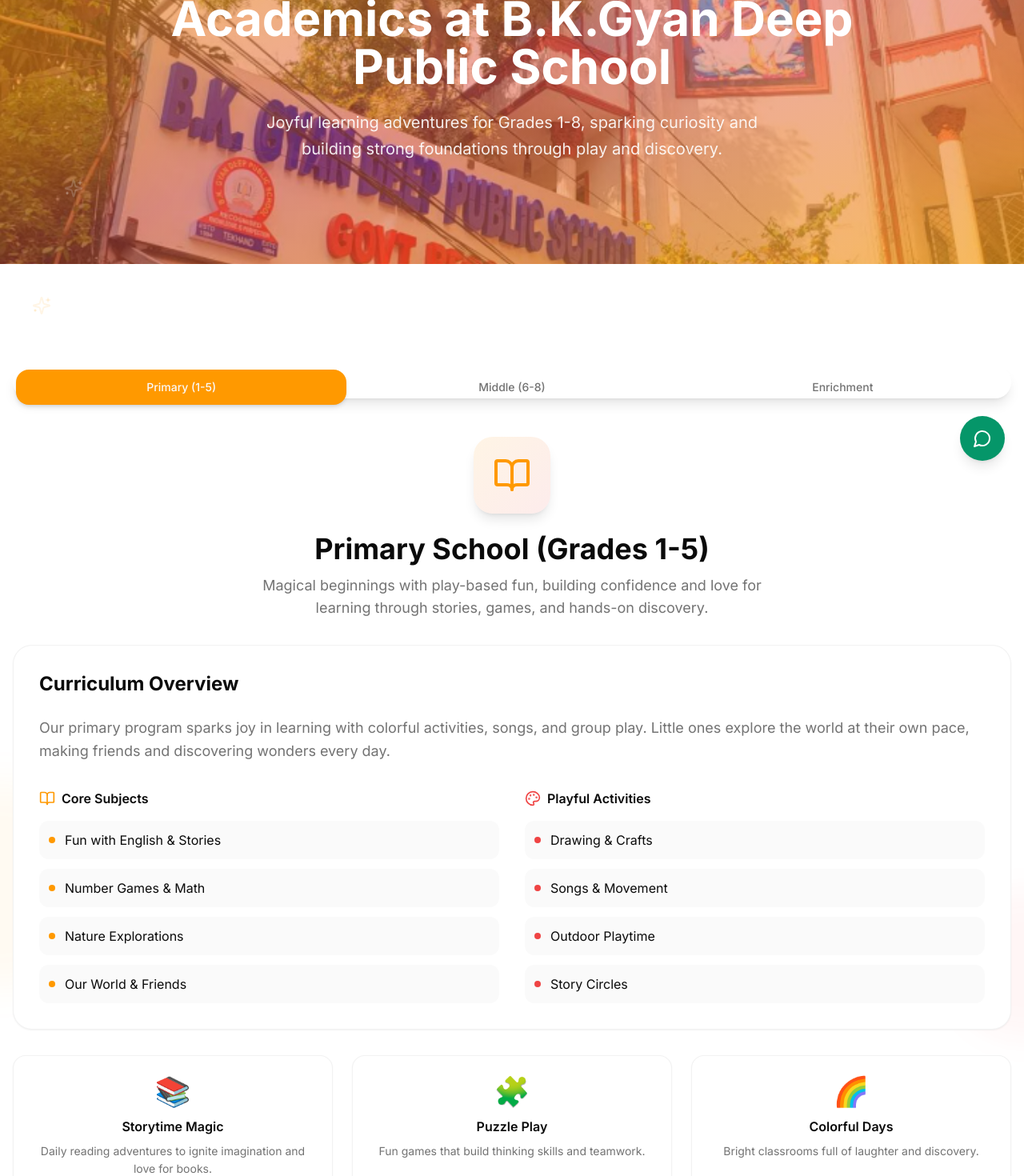
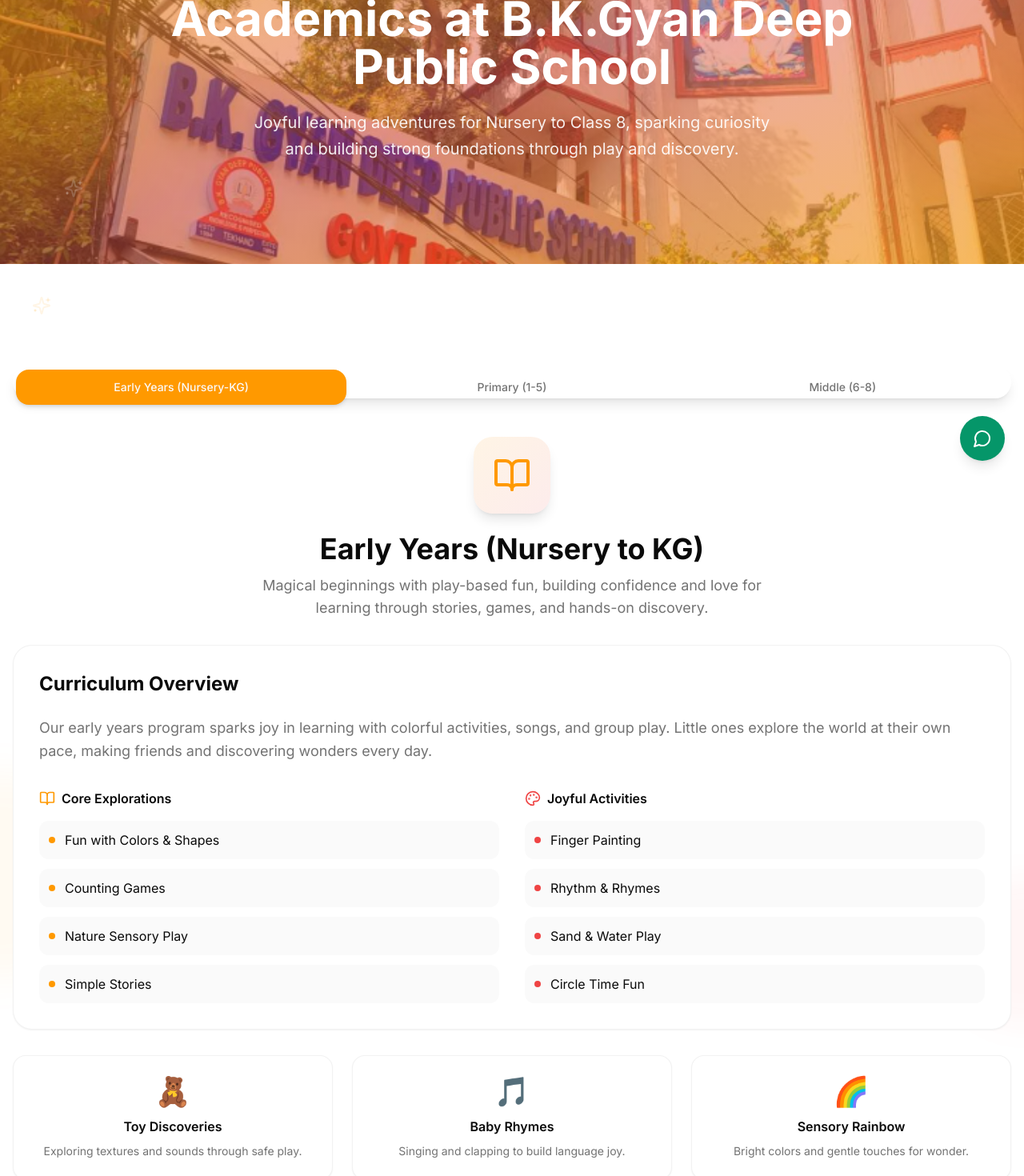
Before and after one commit to ShaaCoder/gyandeeptest, a Next.js app: page /academics in a window 1280 px wide. Shown: the part 200-1670 px from the top of the page at 80% size. Built offline with nearby package versions, Linux system fonts and the light colour scheme.

Commit message:
correct the details of nursury to 8th

```diff
--- a/app/academics/page.tsx
+++ b/app/academics/page.tsx
@@ -44,7 +44,7 @@ export default function Academics() {
               </span>
             </h1>
             <p className="text-xl text-background/90 leading-relaxed max-w-2xl mx-auto">
-              Joyful learning adventures for Grades 1-8, sparking curiosity and building strong foundations through play and discovery.
+              Joyful learning adventures for Nursery to Class 8, sparking curiosity and building strong foundations through play and discovery.
             </p>
           </div>
         </div>
@@ -60,18 +60,113 @@ export default function Academics() {
           </div>
         </div>
         <div className="container mx-auto px-4 relative z-10">
-          <Tabs defaultValue="primary" className="max-w-7xl mx-auto animate-in fade-in-0 slide-in-from-top-4 duration-1000">
+          <Tabs defaultValue="early" className="max-w-7xl mx-auto animate-in fade-in-0 slide-in-from-top-4 duration-1000">
             <TabsList className="grid w-full grid-cols-3 mb-12 rounded-3xl bg-card border-border/50 p-1 shadow-lg">
+              <TabsTrigger value="early" className="data-[state=active]:bg-primary data-[state=active]:text-primary-foreground data-[state=active]:shadow-md rounded-2xl transition-all duration-300 py-3">
+                Early Years (Nursery-KG)
+              </TabsTrigger>
               <TabsTrigger value="primary" className="data-[state=active]:bg-primary data-[state=active]:text-primary-foreground data-[state=active]:shadow-md rounded-2xl transition-all duration-300 py-3">
                 Primary (1-5)
               </TabsTrigger>
               <TabsTrigger value="middle" className="data-[state=active]:bg-primary data-[state=active]:text-primary-foreground data-[state=active]:shadow-md rounded-2xl transition-all duration-300 py-3">
                 Middle (6-8)
               </TabsTrigger>
-              <TabsTrigger value="enrichment" className="data-[state=active]:bg-primary data-[state=active]:text-primary-foreground data-[state=active]:shadow-md rounded-2xl transition-all duration-300 py-3">
-                Enrichment
-              </TabsTrigger>
             </TabsList>
+
+            {/* Early Years Tab */}
+            <TabsContent value="early" className="space-y-8 animate-in fade-in-0 slide-in-from-bottom-2 duration-700">
+              <div className="text-center mb-8">
+                <div className="w-24 h-24 bg-gradient-to-br from-primary/10 to-destructive/10 rounded-3xl flex items-center justify-center mx-auto mb-6 shadow-lg">
+                  <BookOpen className="h-12 w-12 text-primary" />
+                </div>
+                <h2 className="text-3xl md:text-4xl font-bold text-foreground mb-3">Early Years (Nursery to KG)</h2>
+                <p className="text-muted-foreground max-w-2xl mx-auto text-lg">
+                  Magical beginnings with play-based fun, building confidence and love for learning through stories, games, and hands-on discovery.
+                </p>
+              </div>
+
+              <Card className="group bg-card border-border/50 rounded-3xl hover:shadow-2xl transition-all duration-700">
+                <CardContent className="p-8">
+                  <h3 className="text-2xl font-bold text-foreground mb-6 group-hover:text-primary">Curriculum Overview</h3>
+                  <p className="text-muted-foreground mb-8 leading-relaxed text-lg group-hover:text-foreground/90">
+                    Our early years program sparks joy in learning with colorful activities, songs, and group play. Little ones explore the world at their own pace, making friends and discovering wonders every day.
+                  </p>
+
+                  <div className="grid md:grid-cols-2 gap-8">
+                    <div className="space-y-4">
+                      <h4 className="font-semibold text-foreground mb-3 flex items-center gap-2">
+                        <BookOpen className="h-5 w-5 text-primary" />
+                        Core Explorations
+                      </h4>
+                      <ul className="space-y-3">
+                        <li className="flex items-center gap-3 p-3 bg-muted/50 rounded-xl group-hover:bg-primary/5 transition-colors">
+                          <div className="w-2 h-2 bg-primary rounded-full" />
+                          Fun with Colors & Shapes
+                        </li>
+                        <li className="flex items-center gap-3 p-3 bg-muted/50 rounded-xl group-hover:bg-primary/5 transition-colors">
+                          <div className="w-2 h-2 bg-primary rounded-full" />
+                          Counting Games
+                        </li>
+                        <li className="flex items-center gap-3 p-3 bg-muted/50 rounded-xl group-hover:bg-primary/5 transition-colors">
+                          <div className="w-2 h-2 bg-primary rounded-full" />
+                          Nature Sensory Play
+                        </li>
+                        <li className="flex items-center gap-3 p-3 bg-muted/50 rounded-xl group-hover:bg-primary/5 transition-colors">
+                          <div className="w-2 h-2 bg-primary rounded-full" />
+                          Simple Stories
+                        </li>
+                      </ul>
+                    </div>
+
+                    <div className="space-y-4">
+                      <h4 className="font-semibold text-foreground mb-3 flex items-center gap-2">
+                        <Palette className="h-5 w-5 text-destructive" />
+                        Joyful Activities
+                      </h4>
+                      <ul className="space-y-3">
+                        <li className="flex items-center gap-3 p-3 bg-muted/50 rounded-xl group-hover:bg-destructive/5 transition-colors">
+                          <div className="w-2 h-2 bg-destructive rounded-full" />
+                          Finger Painting
+                        </li>
+                        <li className="flex items-center gap-3 p-3 bg-muted/50 rounded-xl group-hover:bg-destructive/5 transition-colors">
+                          <div className="w-2 h-2 bg-destructive rounded-full" />
+                          Rhythm & Rhymes
+                        </li>
+                        <li className="flex items-center gap-3 p-3 bg-muted/50 rounded-xl group-hover:bg-destructive/5 transition-colors">
+                          <div className="w-2 h-2 bg-destructive rounded-full" />
+                          Sand & Water Play
+                        </li>
+                        <li className="flex items-center gap-3 p-3 bg-muted/50 rounded-xl group-hover:bg-destructive/5 transition-colors">
+                          <div className="w-2 h-2 bg-destructive rounded-full" />
+                          Circle Time Fun
+                        </li>
+                      </ul>
+                    </div>
+                  </div>
+                </CardContent>
+              </Card>
+
+              {/* Highlight Cards */}
+              <div className="grid md:grid-cols-3 gap-6">
+                {[
+                  { emoji: '🧸', title: 'Toy Discoveries', desc: 'Exploring textures and sounds through safe play.', color: 'from-primary/10 to-destructive/10' },
+                  { emoji: '🎵', title: 'Baby Rhymes', desc: 'Singing and clapping to build language joy.', color: 'from-destructive/10 to-primary/10' },
+                  { emoji: '🌈', title: 'Sensory Rainbow', desc: 'Bright colors and gentle touches for wonder.', color: 'from-primary/10 to-destructive/10' },
+                ].map((highlight, index) => (
+                  <Card key={index} className={cn('group border-border/50 rounded-2xl p-6 hover:shadow-xl transition-all duration-700 animate-in fade-in-0 slide-in-from-bottom-4', `delay-${index * 200}`)}>
+                    <CardContent className="p-0">
+                      <div className="text-4xl mb-3 text-center">{highlight.emoji}</div>
+                      <h4 className="font-semibold text-foreground mb-2 text-center group-hover:text-primary">
+                        {highlight.title}
+                      </h4>
+                      <p className="text-muted-foreground text-sm text-center leading-relaxed group-hover:text-foreground/90">
+                        {highlight.desc}
+                      </p>
+                    </CardContent>
+                  </Card>
+                ))}
+              </div>
+            </TabsContent>
 
             {/* Primary School Tab */}
             <TabsContent value="primary" className="space-y-8 animate-in fade-in-0 slide-in-from-bottom-2 duration-700">
@@ -270,97 +365,6 @@ export default function Academics() {
                 ))}
               </div>
             </TabsContent>
-
-            {/* Enrichment Tab */}
-            <TabsContent value="enrichment" className="space-y-8 animate-in fade-in-0 slide-in-from-bottom-2 duration-700">
-              <div className="text-center mb-8">
-                <div className="w-24 h-24 bg-gradient-to-br from-destructive/10 to-primary/10 rounded-3xl flex items-center justify-center mx-auto mb-6 shadow-lg">
-                  <GraduationCap className="h-12 w-12 text-destructive" />
-                </div>
-                <h2 className="text-3xl md:text-4xl font-bold text-foreground mb-3">Enrichment Programs (Grades 1-8)</h2>
-                <p className="text-muted-foreground max-w-2xl mx-auto text-lg">
-                  Special adventures that make learning magical, from creative arts to outdoor explorations.
-                </p>
-              </div>
-
-              <Card className="group bg-card border-border/50 rounded-3xl hover:shadow-2xl transition-all duration-700">
-                <CardContent className="p-8">
-                  <h3 className="text-2xl font-bold text-foreground mb-6 group-hover:text-primary">Fun Beyond Books</h3>
-                  <p className="text-muted-foreground mb-8 leading-relaxed text-lg group-hover:text-foreground/90">
-                    Every day is an opportunity for wonder! Our enrichment sparks creativity, builds teamwork, and celebrates every child's unique talents through joyful activities.
-                  </p>
-
-                  <div className="grid md:grid-cols-2 gap-8">
-                    <div className="space-y-4">
-                      <h4 className="font-semibold text-foreground mb-3 flex items-center gap-2">
-                        <Palette className="h-5 w-5 text-primary" />
-                        Creative Sparks
-                      </h4>
-                      <ul className="space-y-3">
-                        <li className="flex items-center gap-3 p-3 bg-muted/50 rounded-xl group-hover:bg-primary/5 transition-colors">
-                          <div className="w-2 h-2 bg-primary rounded-full" />
-                          Painting & Drawing
-                        </li>
-                        <li className="flex items-center gap-3 p-3 bg-muted/50 rounded-xl group-hover:bg-primary/5 transition-colors">
-                          <div className="w-2 h-2 bg-primary rounded-full" />
-                          Story Creation
-                        </li>
-                        <li className="flex items-center gap-3 p-3 bg-muted/50 rounded-xl group-hover:bg-primary/5 transition-colors">
-                          <div className="w-2 h-2 bg-primary rounded-full" />
-                          Puppet Shows
-                        </li>
-                      </ul>
-                    </div>
-
-                    <div className="space-y-4">
-                      <h4 className="font-semibold text-foreground mb-3 flex items-center gap-2">
-                        <Dumbbell className="h-5 w-5 text-destructive" />
-                        Active Fun
-                      </h4>
-                      <ul className="space-y-3">
-                        <li className="flex items-center gap-3 p-3 bg-muted/50 rounded-xl group-hover:bg-destructive/5 transition-colors">
-                          <div className="w-2 h-2 bg-destructive rounded-full" />
-                          Playground Games
-                        </li>
-                        <li className="flex items-center gap-3 p-3 bg-muted/50 rounded-xl group-hover:bg-destructive/5 transition-colors">
-                          <div className="w-2 h-2 bg-destructive rounded-full" />
-                          Yoga & Dance
-                        </li>
-                        <li className="flex items-center gap-3 p-3 bg-muted/50 rounded-xl group-hover:bg-destructive/5 transition-colors">
-                          <div className="w-2 h-2 bg-destructive rounded-full" />
-                          Nature Walks
-                        </li>
-                        <li className="flex items-center gap-3 p-3 bg-muted/50 rounded-xl group-hover:bg-destructive/5 transition-colors">
-                          <div className="w-2 h-2 bg-destructive rounded-full" />
-                          Team Challenges
-                        </li>
-                      </ul>
-                    </div>
-                  </div>
-                </CardContent>
-              </Card>
-
-              {/* Highlight Cards */}
-              <div className="grid md:grid-cols-3 gap-6">
-                {[
-                  { emoji: '🎪', title: 'Festival Fun', desc: 'Celebrating traditions with songs, dances, and crafts.', color: 'from-primary/10 to-destructive/10' },
-                  { emoji: '🌟', title: 'Talent Shows', desc: 'Showcasing skills and building confidence on stage.', color: 'from-destructive/10 to-primary/10' },
-                  { emoji: '🧑‍🔬', title: 'Mini Labs', desc: 'Simple science magic with bubbles and colors.', color: 'from-primary/10 to-destructive/10' },
-                ].map((highlight, index) => (
-                  <Card key={index} className={cn('group border-border/50 rounded-2xl p-6 hover:shadow-xl transition-all duration-700 animate-in fade-in-0 slide-in-from-bottom-4', `delay-${index * 200}`)}>
-                    <CardContent className="p-0">
-                      <div className="text-4xl mb-3 text-center">{highlight.emoji}</div>
-                      <h4 className="font-semibold text-foreground mb-2 text-center group-hover:text-primary">
-                        {highlight.title}
-                      </h4>
-                      <p className="text-muted-foreground text-sm text-center leading-relaxed group-hover:text-foreground/90">
-                        {highlight.desc}
-                      </p>
-                    </CardContent>
-                  </Card>
-                ))}
-              </div>
-            </TabsContent>
           </Tabs>
         </div>
       </section>
@@ -377,7 +381,7 @@ export default function Academics() {
         <div className="container mx-auto px-4 relative z-10">
           <div className="max-w-6xl mx-auto animate-in fade-in-0 slide-in-from-top-4 duration-1000">
             <h2 className="text-3xl md:text-4xl font-bold mb-6 text-center bg-gradient-to-r from-primary to-destructive bg-clip-text text-transparent">
-              Beyond the Classroom (Grades 1-8)
+              Beyond the Classroom (Nursery to Class 8)
             </h2>
             <p className="text-xl text-muted-foreground max-w-3xl mx-auto mb-12 text-center leading-relaxed">
               Every day brings new adventures! From playground laughs to creative crafts, we celebrate growth through play and friendship.
--- a/components/sections/AcademicProgramsSection.tsx
+++ b/components/sections/AcademicProgramsSection.tsx
@@ -7,18 +7,18 @@ import { cn } from '@/lib/utils';
 const programs = [
   {
     icon: Palette,
-    title: 'Primary School',
-    description: 'Grades 1-5: Building strong foundations through interactive learning, play-based activities, and foundational literacy and numeracy skills.',
+    title: 'Early Years (Nursery - KG)',
+    description: 'Play-based foundational learning for Nursery to KG: Fostering curiosity, social skills, and early literacy through engaging activities and nurturing environments.',
   },
   {
     icon: Book,
-    title: 'Middle School',
-    description: 'Grades 6-8: Developing critical thinking, subject mastery, and real-world skills in a supportive environment.',
+    title: 'Primary School',
+    description: 'Grades 1-5: Building strong foundations through interactive learning, foundational literacy, numeracy, and creative exploration.',
   },
   {
     icon: GraduationCap,
-    title: 'Holistic Development',
-    description: 'Across Grades 1-8: Integrating academics with arts, sports, and values education to nurture well-rounded young learners.',
+    title: 'Middle School',
+    description: 'Grades 6-8: Developing critical thinking, subject mastery, leadership, and real-world skills in a supportive, holistic environment.',
   },
 ];
 
@@ -42,10 +42,10 @@ export function AcademicProgramsSection() {
         {/* Modern header with layered animations */}
         <div className="text-center mb-16 animate-in fade-in-0 zoom-in-95 duration-1000">
           <h2 className="text-4xl md:text-5xl font-bold mb-4 bg-gradient-to-r from-primary to-destructive bg-clip-text text-transparent leading-tight animate-in fade-in-0 slide-in-from-top-2 duration-700">
-            Our Academic Programs (Grades 1-8)
+            Our Academic Programs (Nursery to Class 8)
           </h2>
           <p className="text-xl text-muted-foreground max-w-3xl mx-auto leading-relaxed animate-in fade-in-0 slide-in-from-bottom-2 duration-700">
-            Nurturing young minds from foundational years through middle school with engaging, balanced education.
+            Nurturing young minds from early years through middle school with engaging, balanced, and holistic education.
           </p>
         </div>
 
--- a/components/sections/SchoolLifeSection.tsx
+++ b/components/sections/SchoolLifeSection.tsx
@@ -11,20 +11,20 @@ import Arts from '../../public/images/img1.jpeg'
 const galleryItems = [
   {
     label: 'Campus Life',
-    description: 'Discover our colorful playgrounds, cozy classrooms, and safe green spaces perfect for young explorers in grades 1-8.',
+    description: 'Discover our colorful playgrounds, cozy classrooms, and safe green spaces perfect for young explorers from Nursery to Class 8.',
     gradient: 'from-primary/20 to-primary/30',
     image: SchoolImage,
     icon: Users
   },
   {
     label: 'Sports & Play',
-    description: 'Fun-filled games on playgrounds and fields, building teamwork and healthy habits for children in grades 1-8.',
+    description: 'Fun-filled games on playgrounds and fields, building teamwork and healthy habits for children from Nursery to Class 8.',
     gradient: 'from-primary/10 to-destructive/20',
     image: Sports,
     icon: Users2
   },
   { label: 'Arts & Creativity',
-    description: 'Spark imagination through drawing, music, and storytelling activities tailored for young minds in grades 1-8.',
+    description: 'Spark imagination through drawing, music, and storytelling activities tailored for young minds from Nursery to Class 8.',
     gradient: 'from-primary/20 to-primary/30',
     image: Arts,
     icon: Music
@@ -52,7 +52,7 @@ export function SchoolLifeSection() {
         {/* Modern header with gradient and staggered animation */}
         <div className="text-center mb-16 animate-in fade-in-0 zoom-in-95 duration-1000">
           <h2 className="text-4xl md:text-5xl font-bold mb-4 bg-gradient-to-r from-primary to-destructive bg-clip-text text-transparent leading-tight animate-in fade-in-0 slide-in-from-top-2 duration-700">
-            Life at School (Grades 1-8)
+            Life at School (Nursery to Class 8)
           </h2>
           <p className="text-xl text-muted-foreground max-w-3xl mx-auto leading-relaxed animate-in fade-in-0 slide-in-from-bottom-2 duration-700">
             A joyful glimpse into our nurturing school community and engaging activities that foster growth, fun, and foundational skills for young learners.
--- a/components/sections/VideoReels.tsx
+++ b/components/sections/VideoReels.tsx
@@ -19,31 +19,31 @@ import Link from 'next/link';
 const videoReels = [
   {
     id: 1,
-    title: 'Dance Fun (Grades 1-3)',
+    title: 'Dance Fun (Nursery to Class 3)',
     src: '/images/dance.mp4',
     duration: '0:45',
   },
   {
     id: 2,
-    title: 'Independence Day Joy (Grades 4-6)',
+    title: 'Independence Day Joy (Classes 4-6)',
     src: '/images/independenceday.mp4',
     duration: '1:20',
   },
   {
     id: 3,
-    title: 'Janmashtami Stories (Grades 1-5)',
+    title: 'Janmashtami Stories (Nursery to Class 5)',
     src: '/images/janamastami.mp4',
     duration: '0:55',
   },
   {
     id: 4,
-    title: 'Teachers Day Thanks (Grades 6-8)',
+    title: 'Teachers Day Thanks (Classes 6-8)',
     src: '/images/teachersday.mp4',
     duration: '1:10',
   },
   {
     id: 5,
-    title: 'Science Sparks (Grades 3-7)',
+    title: 'Science Sparks (Classes 3-7)',
     src: '/images/chandrayan.mp4',
     duration: '1:30',
   },
@@ -111,7 +111,7 @@ export default function VideoReelsSection() {
         {/* Header */}
         <div className="text-center mb-12 animate-in fade-in-0 zoom-in-95 duration-1000">
           <h2 className="text-4xl md:text-5xl font-bold mb-4 bg-gradient-to-r from-primary to-destructive bg-clip-text text-transparent">
-            Video Moments (Grades 1–8)
+            Video Moments (Nursery to Class 8)
           </h2>
           <p className="text-xl text-muted-foreground max-w-2xl mx-auto leading-relaxed">
             Swipe left to right to explore joyful moments. Only pure video —
```
Also changed, not shown: components/sections/WhyChooseUsSection.tsx (+7 -8 lines).
